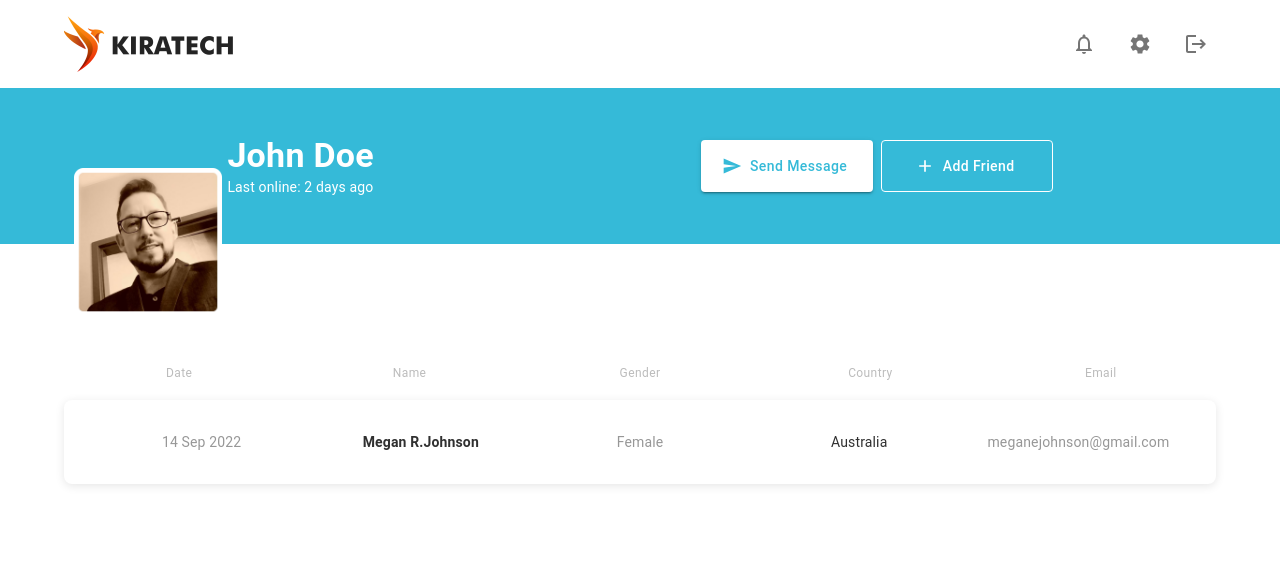
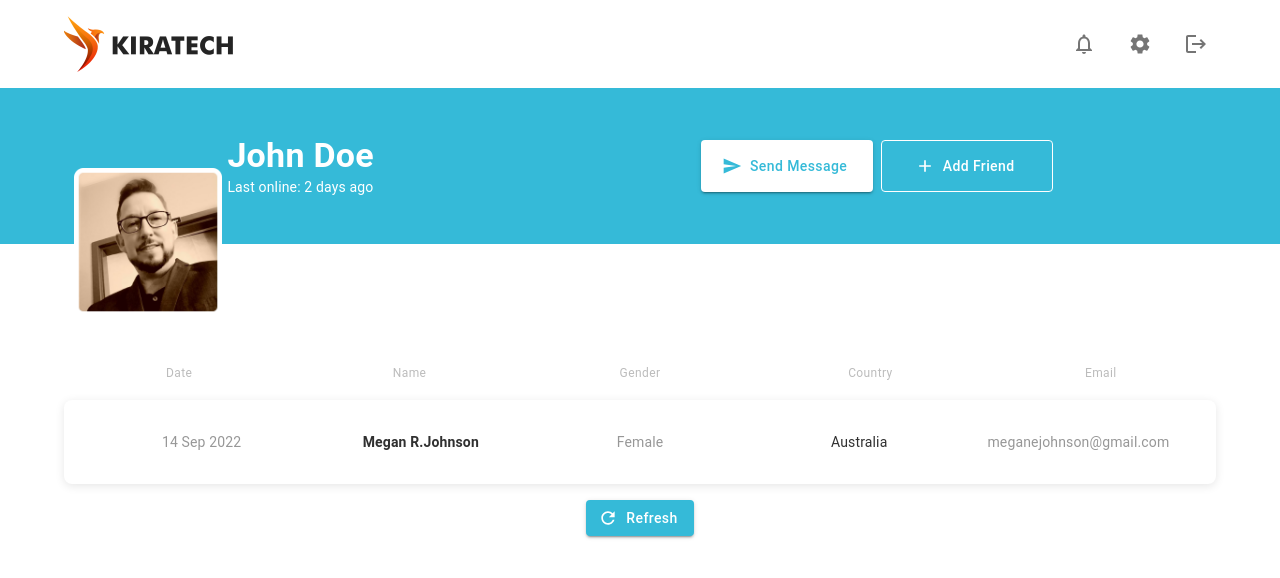
Before and after one commit to DevLukeHere/nextjs-list-users, a Next.js app: page / in a window 1280 px wide. Shown: the top 578 px of the page. Built offline with nearby package versions, Linux system fonts and the light colour scheme.

Commit message:
feat: create & import refresh button component

```diff
--- /dev/null
+++ b/app/components/RefreshButton.tsx
@@ -0,0 +1,26 @@
+"use client";
+
+import Button from "@mui/material/Button";
+import RefreshIcon from "@mui/icons-material/Refresh";
+import Box from "@mui/material/Box";
+
+export default function RefreshButton() {
+  return (
+    <Box sx={{ marginTop: "1rem", textAlign: "center" }}>
+      <Button
+        variant="contained"
+        startIcon={<RefreshIcon />}
+        sx={{
+          backgroundColor: "#35bad8",
+          borderRadius: "0.25rem",
+          textTransform: "capitalize",
+          ":hover": {
+            backgroundColor: "#35bad8",
+          },
+        }}
+      >
+        Refresh
+      </Button>
+    </Box>
+  );
+}
--- a/app/page.tsx
+++ b/app/page.tsx
@@ -5,6 +5,7 @@ import ProfileHeader from "./components/ProfileHeader";
 import { Container } from "@mui/material";
 import TableTitles from "./components/TableTitles";
 import UserCards from "./components/UserCards";
+import RefreshButton from "./components/RefreshButton";
 
 export default function Home() {
   return (
@@ -13,6 +14,7 @@ export default function Home() {
       <Container>
         <TableTitles />
         <UserCards />
+        <RefreshButton />
       </Container>
     </main>
   );
```
